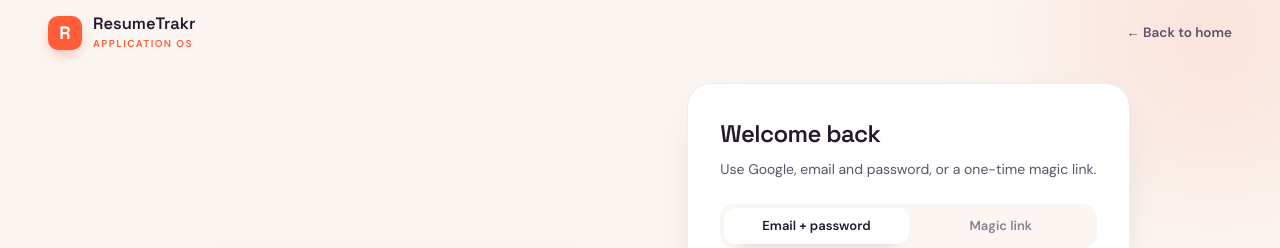
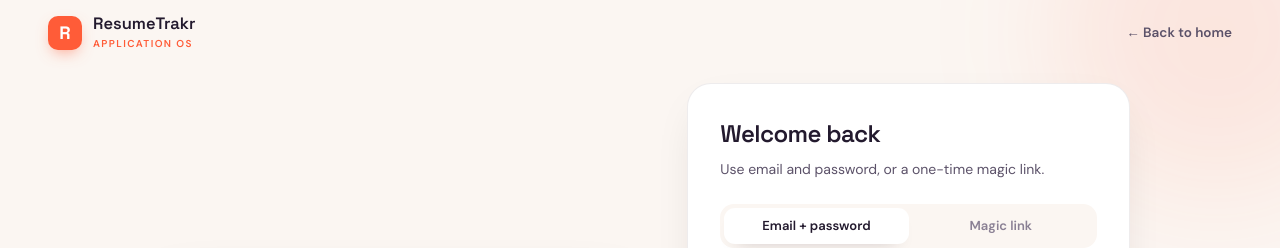
Before and after one commit to nipez/resume-studio, a Next.js app: page /login in a window 1280 px wide. Shown: the top 248 px of the page. Built offline with nearby package versions, Linux system fonts and the light colour scheme.

Commit message:
Match login copy to enabled auth options

```diff
--- a/app/login/login-form.tsx
+++ b/app/login/login-form.tsx
@@ -248,7 +248,9 @@ export default function LoginForm() {
                   Welcome back
                 </h2>
                 <p className="mt-1.5 text-[14px] leading-relaxed text-[#5c5269]">
-                  Use Google, email and password, or a one-time magic link.
+                  {GOOGLE_AUTH_ENABLED
+                    ? "Use Google, email and password, or a one-time magic link."
+                    : "Use email and password, or a one-time magic link."}
                 </p>
               </div>
 
```
